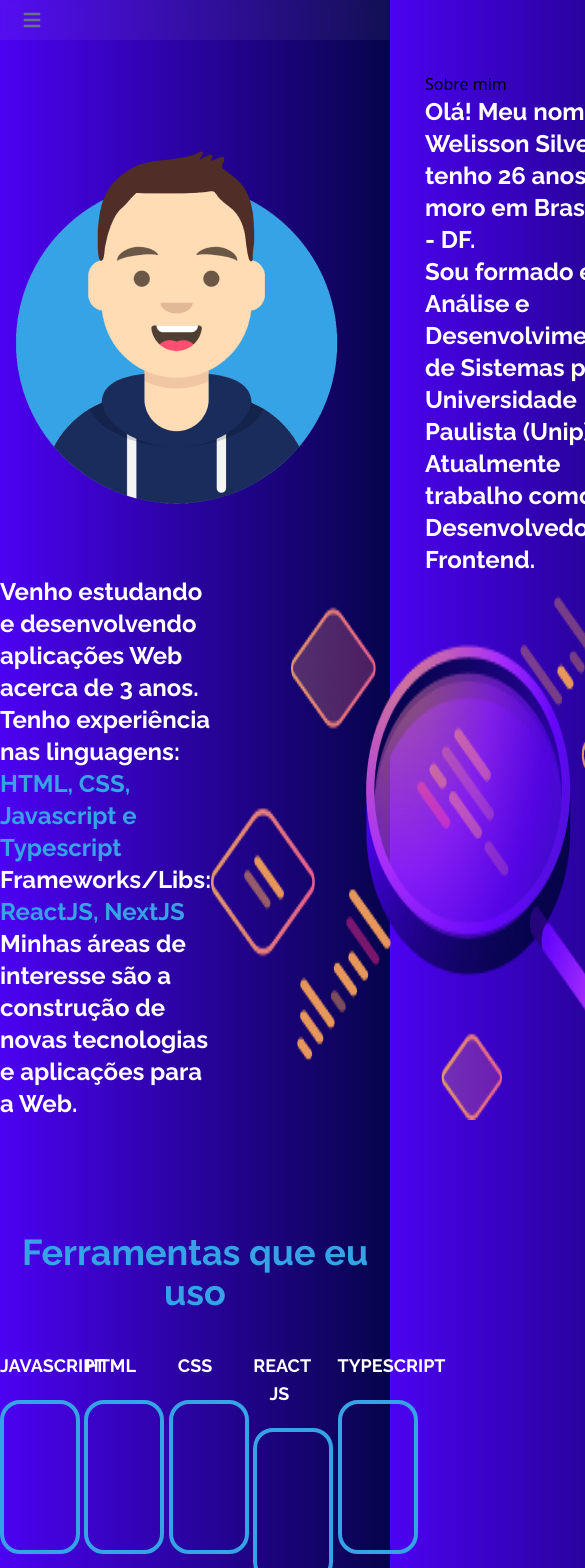
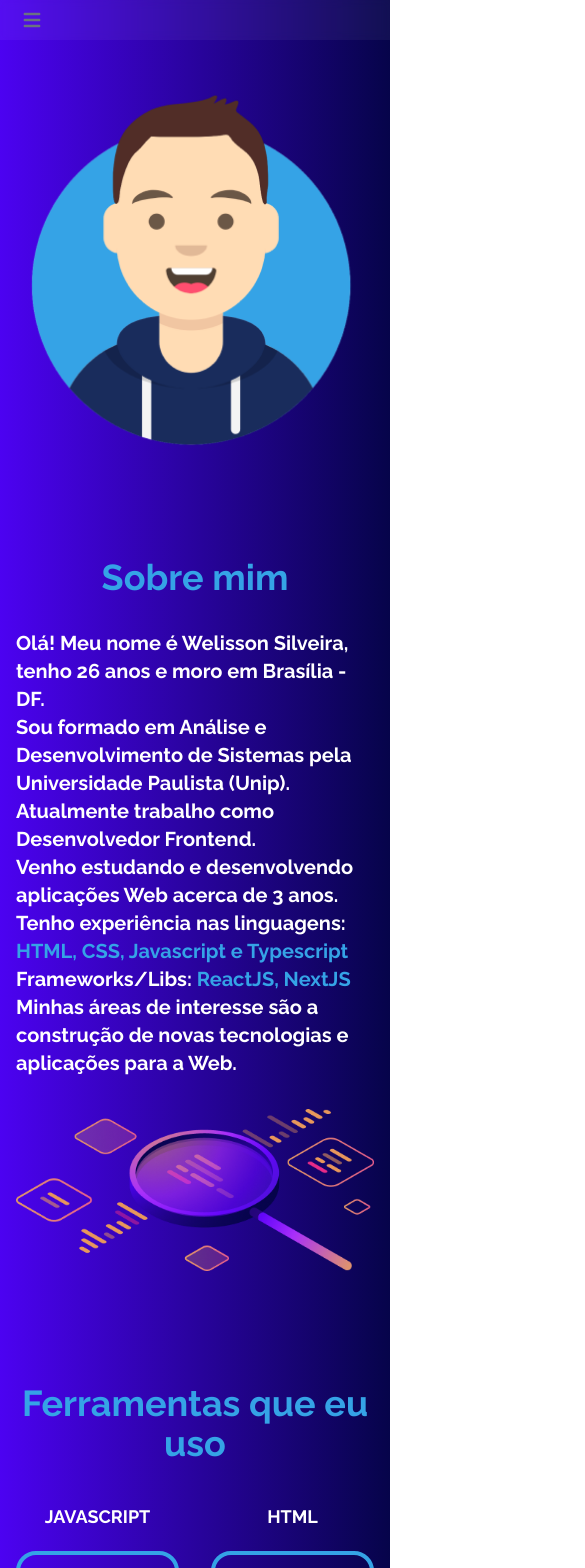
Before and after one commit to welissonmwse/portfolio, a React (Vite) app: page /about in a window 390 px wide. Shown: the top 1568 px of the page, 585 px wide, since content can reach past the window. Built offline with nearby package versions, Linux system fonts and the light colour scheme.

Commit message:
Estrutura visual - Responsividade About

```diff
--- a/src/pages/About.tsx
+++ b/src/pages/About.tsx
@@ -6,22 +6,22 @@ import { CardTool } from '../components/CardTool'
 
 export function About(){
   return (
-    <main className="max-w-6xl py-8 m-auto h-full">
-      <div className="flex gap-16 items-center">
+    <main className="max-w-6xl py-8 px-4 m-auto h-full">
+      <div className="flex gap-16 items-center flex-col lg:flex-row">
         <img className="img-fluid" src={AvatarImg} alt="Avatar"/>
 
         <div>
-          <h1 className="md:hidden">Sobre mim</h1>
-          <p className="text-2xl text-white font-bold font-raleway">
+          <h1 className="text-blue-light font-raleway font-bold text-4xl text-center m-8">Sobre mim</h1>
+          <p className="text-xl md:text-2xl text-white font-bold font-raleway">
             Olá! Meu nome é Welisson Silveira, tenho 26 anos e moro em Brasília - DF. <br/>
             Sou formado em Análise e Desenvolvimento de Sistemas pela Universidade Paulista (Unip).<br/>
             Atualmente trabalho como Desenvolvedor Frontend.
           </p>
         </div>
       </div>
-      <div className="flex">
+      <div className="flex flex-col lg:flex-row">
         <div>
-          <p className="text-2xl text-white font-bold font-raleway">
+          <p className="text-xl md:text-2xl text-white font-bold font-raleway">
             Venho estudando e desenvolvendo aplicações Web acerca de 3 anos.<br />
 
             Tenho experiência nas linguagens:<span className="text-blue-light"> HTML, CSS, Javascript e Typescript</span><br />
@@ -30,12 +30,12 @@ export function About(){
             Minhas áreas de interesse são a construção de novas tecnologias e aplicações para a Web.<br />
           </p>
         </div>
-        <img className="min-w-fit" src={FrameAbout} alt=""/>
+        <img className="w-full mt-8 md:mt-0 md:min-w-fit" src={FrameAbout} alt=""/>
 
       </div>
       <div className="mt-28">
         <h2 className="text-blue-light font-raleway font-bold text-4xl text-center">Ferramentas que eu uso</h2>
-        <div className="grid grid-cols-5 gap-8 mt-10">
+        <div className="grid grid-cols-2 items-end md:grid-cols-3 lg:grid-cols-5 gap-8 mt-10">
           <CardTool title="JAVASCRIPT">
             <FaJs size={74} />
           </CardTool>
```
